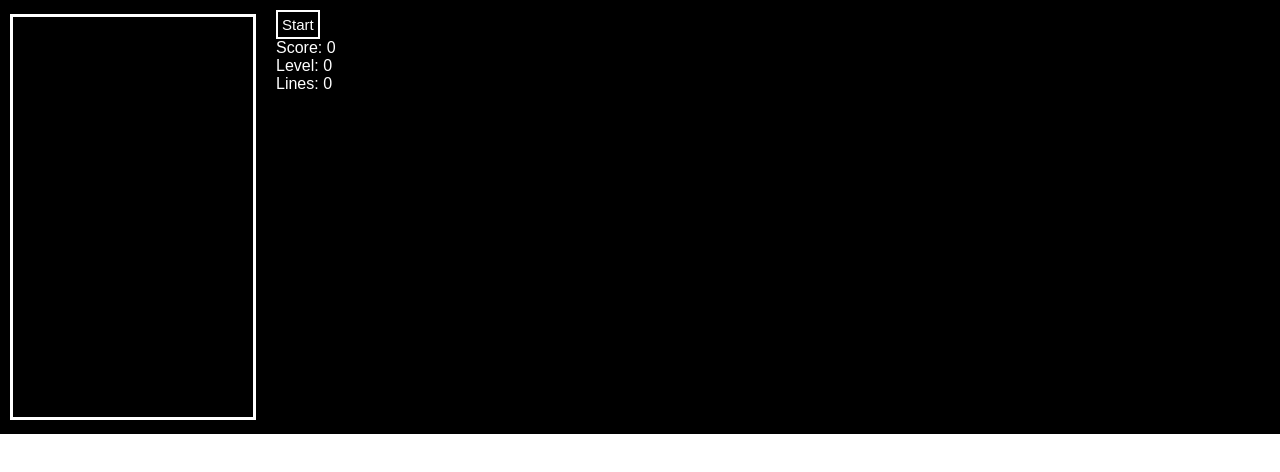
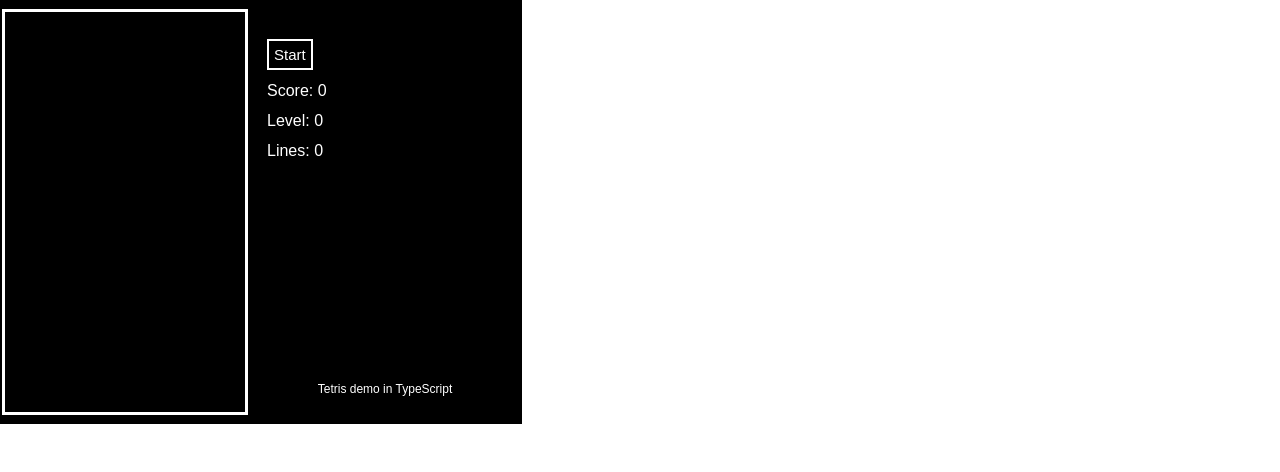
Before and after one commit to jgradt/TetrisDemo, a website built with webpack: page src/index.html in a window 1280 px wide. Built offline with nearby package versions, Linux system fonts and the light colour scheme.

Commit message:
layout of index.html

```diff
--- a/src/index.html
+++ b/src/index.html
@@ -13,53 +13,77 @@
             .gameText {
                 color: white;
                 font-family:Arial, Helvetica, sans-serif;
-                }
-            .flex-container {
-                display: flex;
-                background-color: black;
+                padding: 5px;
             }
-            .flex-container>div {
-                margin: 10px;
-            }
-            .big-message {
+           .big-message {
                 font-size: 24;
             }
             .button {
                 color:white;
                 font-family: Arial, Helvetica, sans-serif;
                 font-size: 15;
-                padding:4;
+                padding:5px;
                 background-color: black;
                 border-style: solid;
                 border-color: white;
                 vertical-align: bottom;
             }
+            .right-grid-container {
+                display: grid;
+                height: 400px;
+                align-content: start;
+                grid-template-columns: 250px;
+                grid-template-rows: 340px auto;
+                grid-gap: 10px;
+                padding: 10px;
+            }
+            .right-grid-container > div {
+                background-color: black;
+                text-align: center;
+                padding: 20px 0;
+            }
+            .footer-text {
+                font-size: 12;
+            }
+
         </style>
     </head>
     <body>
-        <div class="flex-container">
-            <div>
-                <canvas id="gamecanvas" width="480" height="320"></canvas>
-            </div>
-            <div class="gameText">
-                <div>
-                    <button id="btnStart" class="button">Start</button>
-                </div>
-                <div>
-                    Score: <span id="score">0</span>
-                </div>
-                <div>
-                    Level: <span id="level">0</span>
-                </div>
-                <div>
-                    Lines: <span id="lineCount">0</span>
-                </div>
-                <div id="message" class="big-message">
-
-                </div>
-            </div>
-
-        </div>
+        <table style="background-color: black">
+            <tr>
+                <td>
+                    <canvas id="gamecanvas" width="480" height="320"></canvas>
+                </td>
+                <td>
+                    <div class="right-grid-container">
+                        <div>
+                            <table>
+                                <tr>
+                                    <td class="gameText"><button id="btnStart" class="button">Start</button></td>
+                                </tr>
+                                <tr>
+                                    <td class="gameText">Score: <span id="score">0</span></td>
+                                </tr>
+                                <tr>
+                                    <td class="gameText">Level: <span id="level">0</span></td>
+                                </tr>
+                                <tr>
+                                    <td class="gameText">Lines: <span id="lineCount">0</span></td>
+                                </tr>
+                                <tr>
+                                    <td class="gameText">
+                                        <div id="message" class="big-message"></div>
+                                    </td>
+                                </tr>
+                            </table>
+                        </div>
+                        <div class="footer-text">
+                            Tetris demo in TypeScript
+                        </div>
+                    </div>
+                </td>
+            </tr>
+        </table>
         <script src="../dist/bundle.js"></script>
     </body>
 </html>
```
